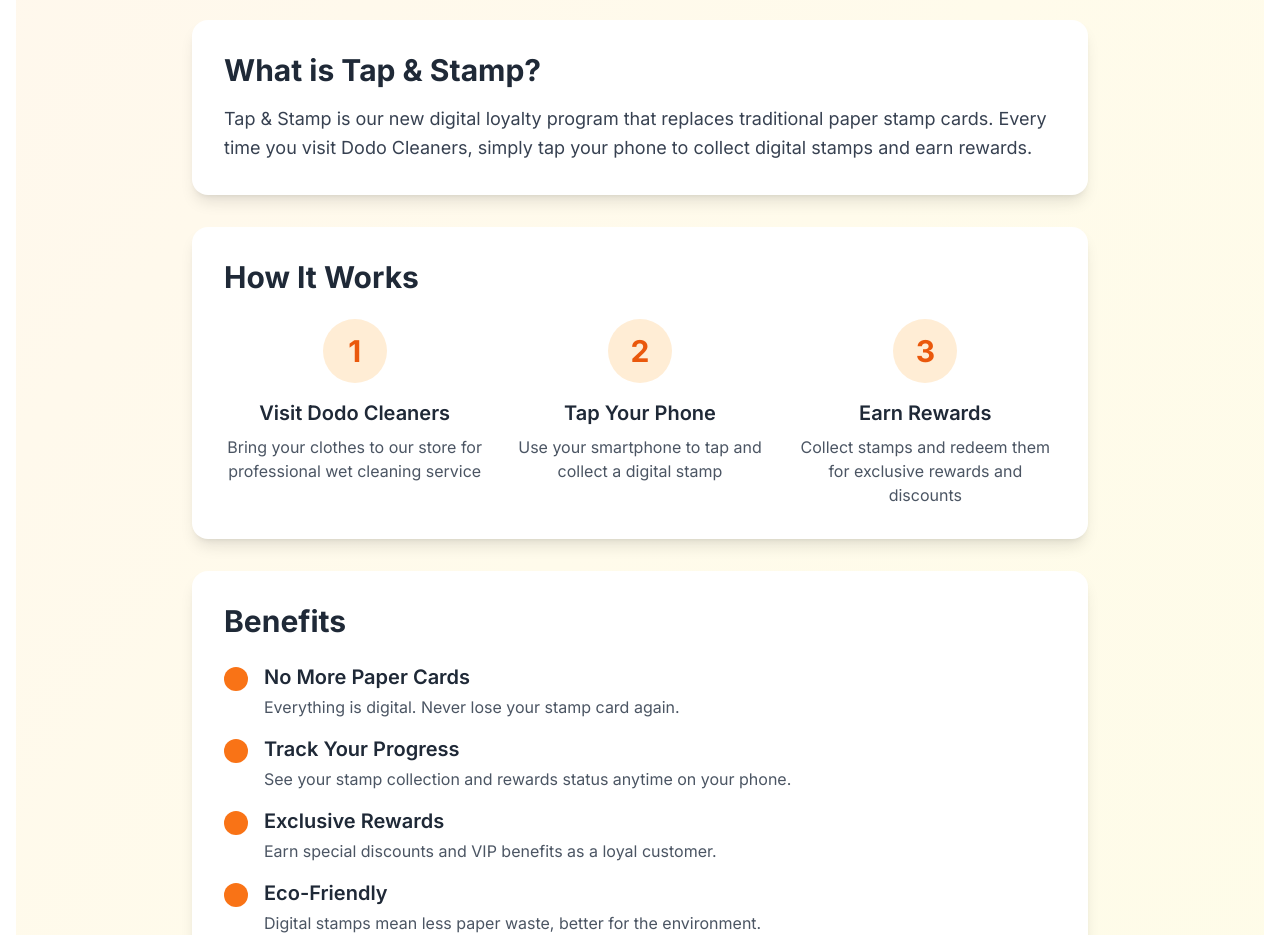
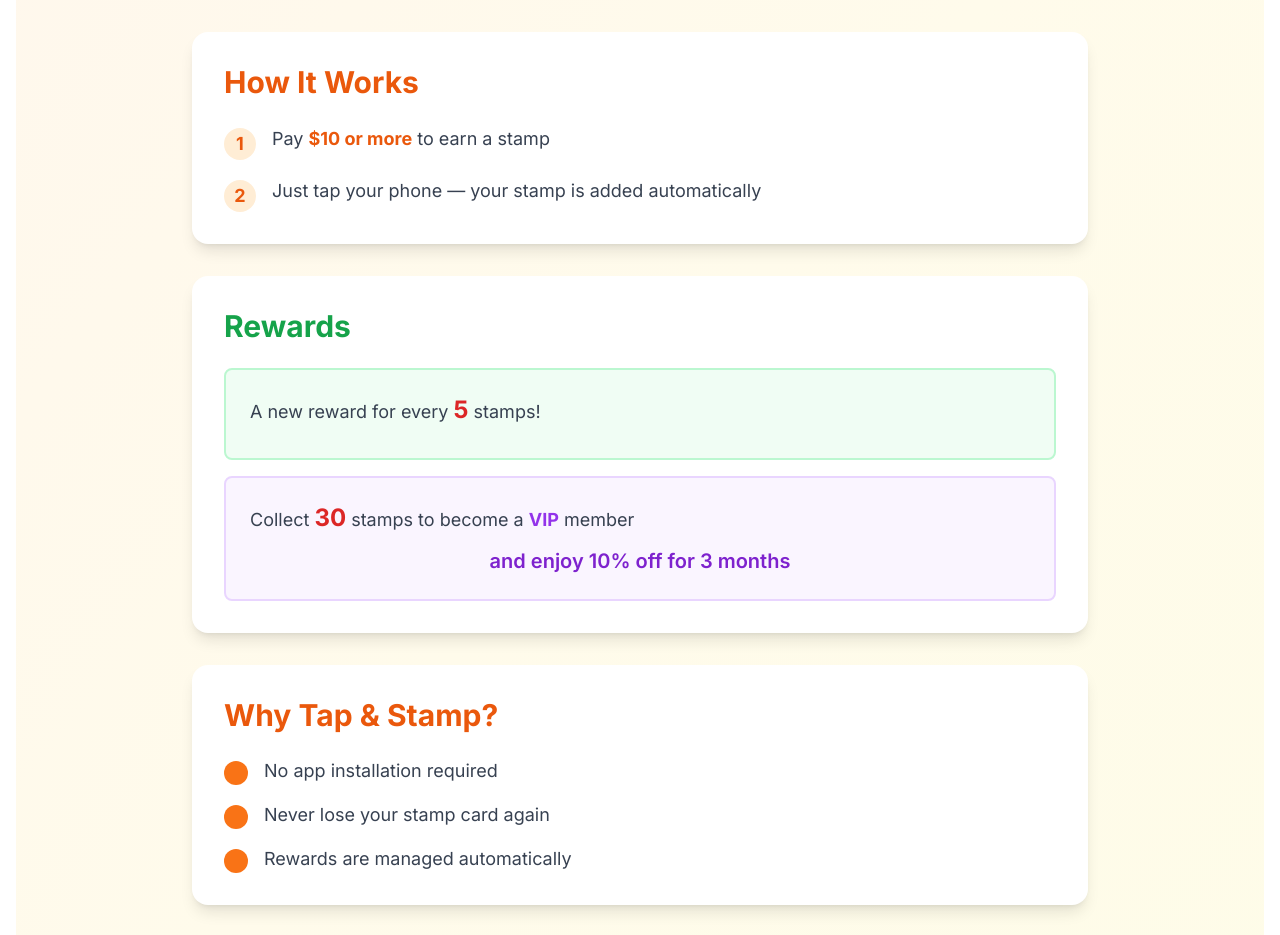
Before and after one commit to woohyee/dodo-cleaners-web, a Next.js app: page /event in a window 1280 px wide. Shown: the part 440-1375 px from the top of the page. Built offline with nearby package versions, Linux system fonts and the light colour scheme.

Commit message:
feat: PDF 가이드 내용 반영 (리워드 정책 및 VIP 정보 업데이트)

```diff
--- a/app/event/page.tsx
+++ b/app/event/page.tsx
@@ -16,105 +16,84 @@
               className="object-contain"
             />
           </div>
-          <h1 className="text-4xl md:text-5xl font-bold text-orange-600 mb-4">
-            Tap & Stamp
+          <h1 className="text-4xl md:text-5xl font-bold text-gray-800 mb-4">
+            Now we start the <span className="text-blue-600">Digital Stampbook</span> Service!
           </h1>
-          <p className="text-xl text-gray-700 max-w-2xl mx-auto">
-            Digital stamp service for Dodo Cleaners
-          </p>
           <p className="text-lg text-orange-600 font-semibold mt-2">
-            Coming October 1st, 2025
+            Launching October 1st, 2025
           </p>
         </div>
 
-        {/* What is Tap & Stamp */}
-        <section className="bg-white rounded-2xl shadow-lg p-8 mb-8">
-          <h2 className="text-2xl md:text-3xl font-bold text-gray-800 mb-4">
-            What is Tap & Stamp?
-          </h2>
-          <p className="text-lg text-gray-700 leading-relaxed">
-            Tap & Stamp is our new digital loyalty program that replaces traditional paper stamp cards.
-            Every time you visit Dodo Cleaners, simply tap your phone to collect digital stamps and earn rewards.
-          </p>
-        </section>
-
         {/* How it works */}
         <section className="bg-white rounded-2xl shadow-lg p-8 mb-8">
-          <h2 className="text-2xl md:text-3xl font-bold text-gray-800 mb-6">
+          <h2 className="text-2xl md:text-3xl font-bold text-orange-600 mb-6">
             How It Works
           </h2>
-          <div className="grid md:grid-cols-3 gap-6">
-            <div className="text-center">
-              <div className="w-16 h-16 bg-orange-100 rounded-full flex items-center justify-center mx-auto mb-4">
-                <span className="text-3xl font-bold text-orange-600">1</span>
+          <div className="space-y-4">
+            <div className="flex items-start gap-4">
+              <div className="w-8 h-8 bg-orange-100 rounded-full flex items-center justify-center flex-shrink-0 mt-1">
+                <span className="text-lg font-bold text-orange-600">1</span>
               </div>
-              <h3 className="text-xl font-semibold text-gray-800 mb-2">Visit Dodo Cleaners</h3>
-              <p className="text-gray-600">
-                Bring your clothes to our store for professional wet cleaning service
+              <p className="text-lg text-gray-700 leading-relaxed">
+                Pay <span className="font-bold text-orange-600">$10 or more</span> to earn a stamp
               </p>
             </div>
-            <div className="text-center">
-              <div className="w-16 h-16 bg-orange-100 rounded-full flex items-center justify-center mx-auto mb-4">
-                <span className="text-3xl font-bold text-orange-600">2</span>
+            <div className="flex items-start gap-4">
+              <div className="w-8 h-8 bg-orange-100 rounded-full flex items-center justify-center flex-shrink-0 mt-1">
+                <span className="text-lg font-bold text-orange-600">2</span>
               </div>
-              <h3 className="text-xl font-semibold text-gray-800 mb-2">Tap Your Phone</h3>
-              <p className="text-gray-600">
-                Use your smartphone to tap and collect a digital stamp
-              </p>
-            </div>
-            <div className="text-center">
-              <div className="w-16 h-16 bg-orange-100 rounded-full flex items-center justify-center mx-auto mb-4">
-                <span className="text-3xl font-bold text-orange-600">3</span>
-              </div>
-              <h3 className="text-xl font-semibold text-gray-800 mb-2">Earn Rewards</h3>
-              <p className="text-gray-600">
-                Collect stamps and redeem them for exclusive rewards and discounts
+              <p className="text-lg text-gray-700 leading-relaxed">
+                Just tap your phone — your stamp is added automatically
               </p>
             </div>
           </div>
         </section>
 
-        {/* Benefits */}
+        {/* Rewards */}
         <section className="bg-white rounded-2xl shadow-lg p-8 mb-8">
-          <h2 className="text-2xl md:text-3xl font-bold text-gray-800 mb-6">
-            Benefits
+          <h2 className="text-2xl md:text-3xl font-bold text-green-600 mb-6">
+            Rewards
+          </h2>
+          <div className="space-y-4">
+            <div className="bg-green-50 border-2 border-green-200 rounded-lg p-6">
+              <p className="text-lg text-gray-700 leading-relaxed mb-2">
+                A new reward for every <span className="font-bold text-red-600 text-2xl">5</span> stamps!
+              </p>
+            </div>
+            <div className="bg-purple-50 border-2 border-purple-200 rounded-lg p-6">
+              <p className="text-lg text-gray-700 leading-relaxed mb-2">
+                Collect <span className="font-bold text-red-600 text-2xl">30</span> stamps to become a <span className="font-bold text-purple-600">VIP</span> member
+              </p>
+              <p className="text-xl text-purple-700 font-semibold text-center mt-3">
+                and enjoy 10% off for 3 months
+              </p>
+            </div>
+          </div>
+        </section>
+
+        {/* Why Tap & Stamp */}
+        <section className="bg-white rounded-2xl shadow-lg p-8 mb-8">
+          <h2 className="text-2xl md:text-3xl font-bold text-orange-600 mb-6">
+            Why Tap & Stamp?
           </h2>
           <div className="space-y-4">
             <div className="flex items-start gap-4">
               <div className="w-6 h-6 bg-orange-500 rounded-full flex-shrink-0 mt-1"></div>
-              <div>
-                <h3 className="text-xl font-semibold text-gray-800 mb-1">No More Paper Cards</h3>
-                <p className="text-gray-600">
-                  Everything is digital. Never lose your stamp card again.
-                </p>
-              </div>
+              <p className="text-lg text-gray-700">
+                No app installation required
+              </p>
             </div>
             <div className="flex items-start gap-4">
               <div className="w-6 h-6 bg-orange-500 rounded-full flex-shrink-0 mt-1"></div>
-              <div>
-                <h3 className="text-xl font-semibold text-gray-800 mb-1">Track Your Progress</h3>
-                <p className="text-gray-600">
-                  See your stamp collection and rewards status anytime on your phone.
-                </p>
-              </div>
+              <p className="text-lg text-gray-700">
+                Never lose your stamp card again
+              </p>
             </div>
             <div className="flex items-start gap-4">
               <div className="w-6 h-6 bg-orange-500 rounded-full flex-shrink-0 mt-1"></div>
-              <div>
-                <h3 className="text-xl font-semibold text-gray-800 mb-1">Exclusive Rewards</h3>
-                <p className="text-gray-600">
-                  Earn special discounts and VIP benefits as a loyal customer.
-                </p>
-              </div>
-            </div>
-            <div className="flex items-start gap-4">
-              <div className="w-6 h-6 bg-orange-500 rounded-full flex-shrink-0 mt-1"></div>
-              <div>
-                <h3 className="text-xl font-semibold text-gray-800 mb-1">Eco-Friendly</h3>
-                <p className="text-gray-600">
-                  Digital stamps mean less paper waste, better for the environment.
-                </p>
-              </div>
+              <p className="text-lg text-gray-700">
+                Rewards are managed automatically
+              </p>
             </div>
           </div>
         </section>
```
